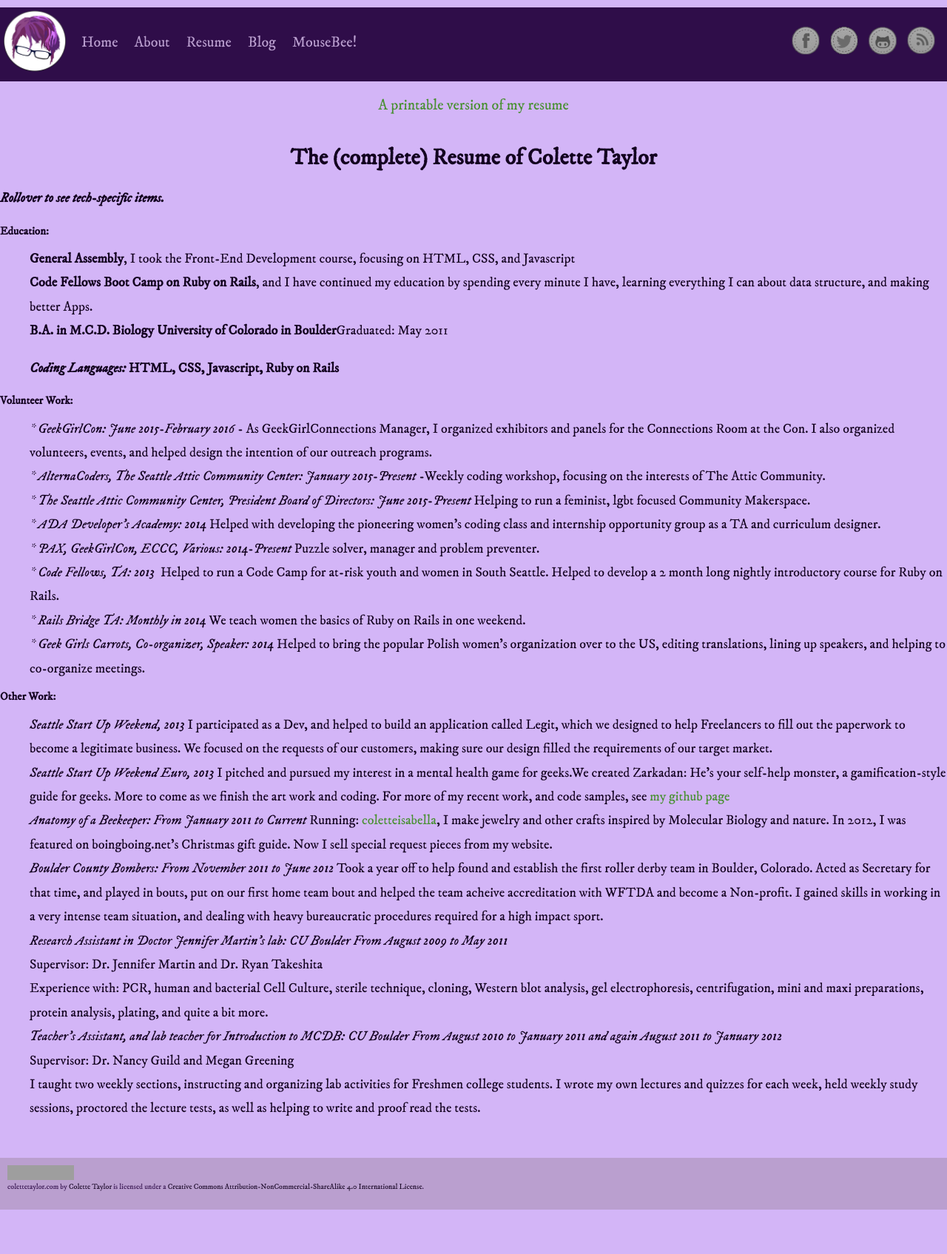
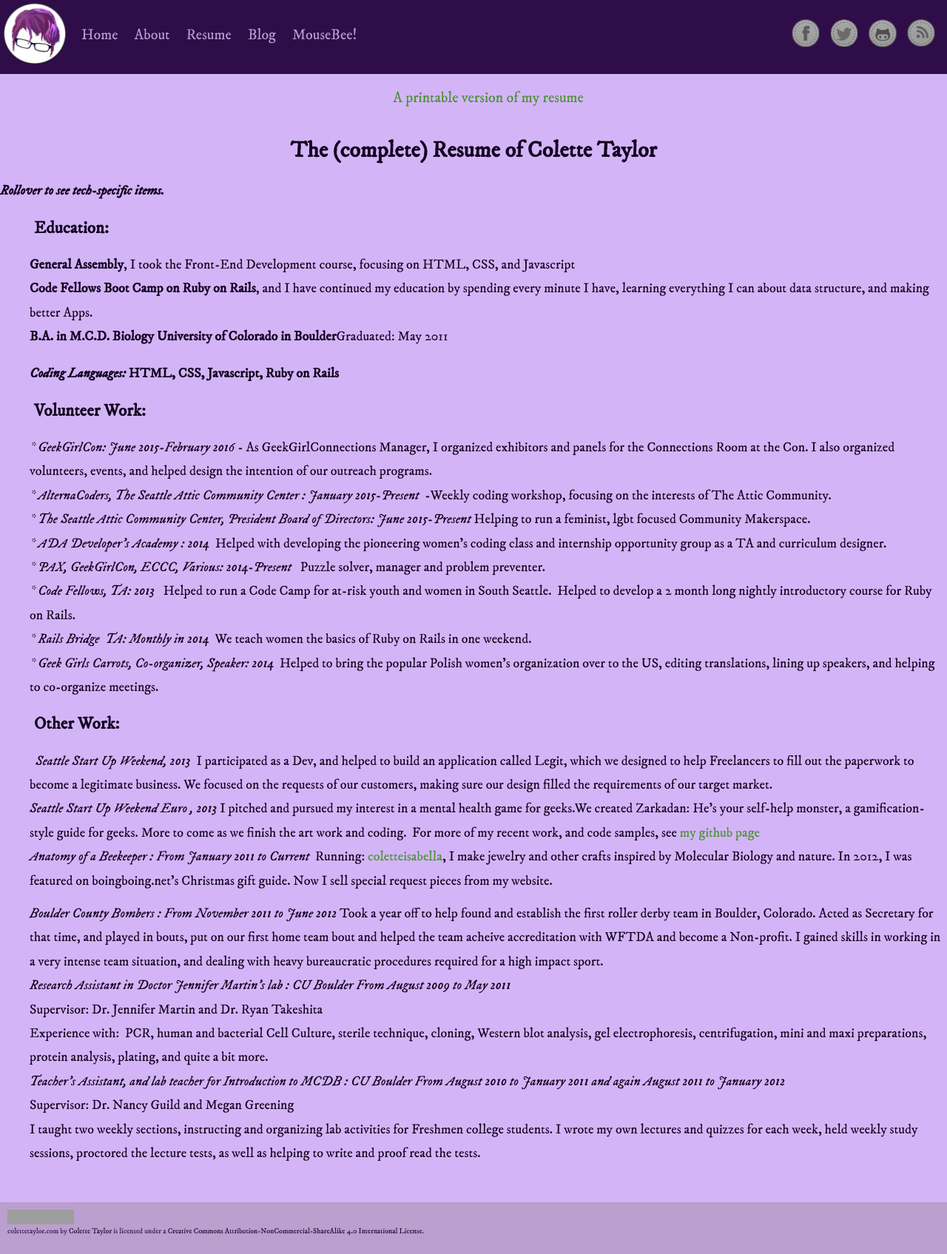
Before and after one commit to ColetteIsabella/colettetaylor.github.io, a Jekyll site: the page built from resume/index.html, in a window 1280 px wide. Shown: the whole page at 74% size. Built offline with Jekyll 4.4.1, drawn with Linux system fonts in a browser that asks for light colours; comment, search, counter and statistics services are not loaded; before the commit the page ends 1635 px from its top, so only the background shows below that; grey boxes are pictures that could not be loaded.

```diff
--- a/_includes/header.html
+++ b/_includes/header.html
@@ -14,9 +14,9 @@
         <li><a href="/index.html">Home</a></li>
         <li><a href="/about/index.html">About</a></li>
         <li><a href="/resume/index.html">Resume</a></li>
-        <li><a href="https://www.facebook.com/AnatomyOfABeekeeper/">Blog</a></li>
+        <li><a href="https://www.facebook.com/AnatomyOfABeekeeper/?fref=ts">Blog</a></li>
         <!--<li><a href="/gallery/index.html">Gallery</a></li>-->
-        <li><a href="https://www.etsy.com/shop/coletteisabella">MouseBee!</a></li>
+        <li><a href="/mousebee/faq.html">MouseBee!</a></li>
       </ul>
       </nav>
 
--- a/_layouts/mousebee.html
+++ b/_layouts/mousebee.html
@@ -5,7 +5,6 @@
 
   <body>
 
-    {% include mousebee.html %}
     {{ content }}
 
   </body>
--- a/css/main.css
+++ b/css/main.css
@@ -34,7 +34,6 @@ header {
 .myhead {
   height: 9em;
   margin-left: .1%;
-  margin-top: 1em;
   display: block;
   z-index: 99;
 }
@@ -127,8 +126,31 @@ a:hover {
 .mousebee-header, .mousebee-footer {
   background-color: black;
   color: white;
+}
+.mblicense {
+  background-color: black;
+  color: white;
+  padding: 1em;
+  font-size: 1em;
+  padding-bottom: 1em;
 
 }
+.mousebee-footer {
+  width: 100%;
+  text-align: left;
+  height: 7em;
+  background-color: #BA9FCF;
+  color: #2F0D49;
+  margin-top: 5em;
+}
+.mousebee-footer a {
+  color: white;
+}
+footer .site-title {
+  font-size: 1.4rem;
+  padding: 1em 2em 0 1em;
+}
+
 .mousebee a {
   color: white;
 }
@@ -219,7 +241,8 @@ p {
   color: #2F0D49;
   text-align: center;
   font-size: 2rem;
-
+  text-indent: 2em;
+  margin-left: 1em;
 }
 p a {
   color: #2F0D49;
@@ -262,6 +285,31 @@ p a:hover {
 
 }
 
+/*-------------faq---------------*/
+.inc {
+  float: right;
+  border: .3em solid #000000;
+  margin: 1em 40%;
+  width: 20%;
+  height: auto;
+
+}
+.stamp {
+  border: .3em solid #000000;
+  float: right;
+  margin: 1em 40%;
+  width: 20%;
+  height: auto;
+}
+.marvel {
+  border: .3em solid #000000;
+  float: right;
+  margin: 1em 33%;
+  width: 33%;
+  height: auto;
+}
+
+
 /*--------------gallery----------*/
 #gallerypage {
   min-height: 60em;
@@ -269,6 +317,11 @@ p a:hover {
 h1 {
   text-align: center;
   font-size: 3em;
+}
+h2 {
+  font-size: 2.3em;
+  padding-left: 2em;
+
 }
 #carousel {
   width: 100%;
--- a/scripts/colette.js
+++ b/scripts/colette.js
@@ -10,21 +10,14 @@ $(function() {
     $('#dropdown').css({'display':'block'});
     menuVisible = true;
   });
-  $('#dropdown').click(function() {
+  $('.myhead').click(function() {
     $("#dropdown").css({'display':'none'});
     menuVisible = false;
   });
 });
 
 
-$(function(){
-  $(".mousehead").click(function(){
-    $("#mbdropdown").css({"display":"block"});
-  });
-  $("body").click(function(){
-    $("#mbdropdown").css({"display":"none"});
-  })
-});
+
 
 //$(".gallery").click(function() {
   //var position = $(this).slideUp();
```
Also changed, not shown: _includes/mousebee.html (+10 -10 lines), mousebee/faq.html (added, +71 -0 lines), resume/index.html (+16 -16 lines), assets/beestamp.jpg (added), assets/izzybee.jpg (added), assets/mousebeestamp.jpg (added), assets/mouseinc.jpg (added), assets/slothmsmarvel.png (added), 1 other file.
